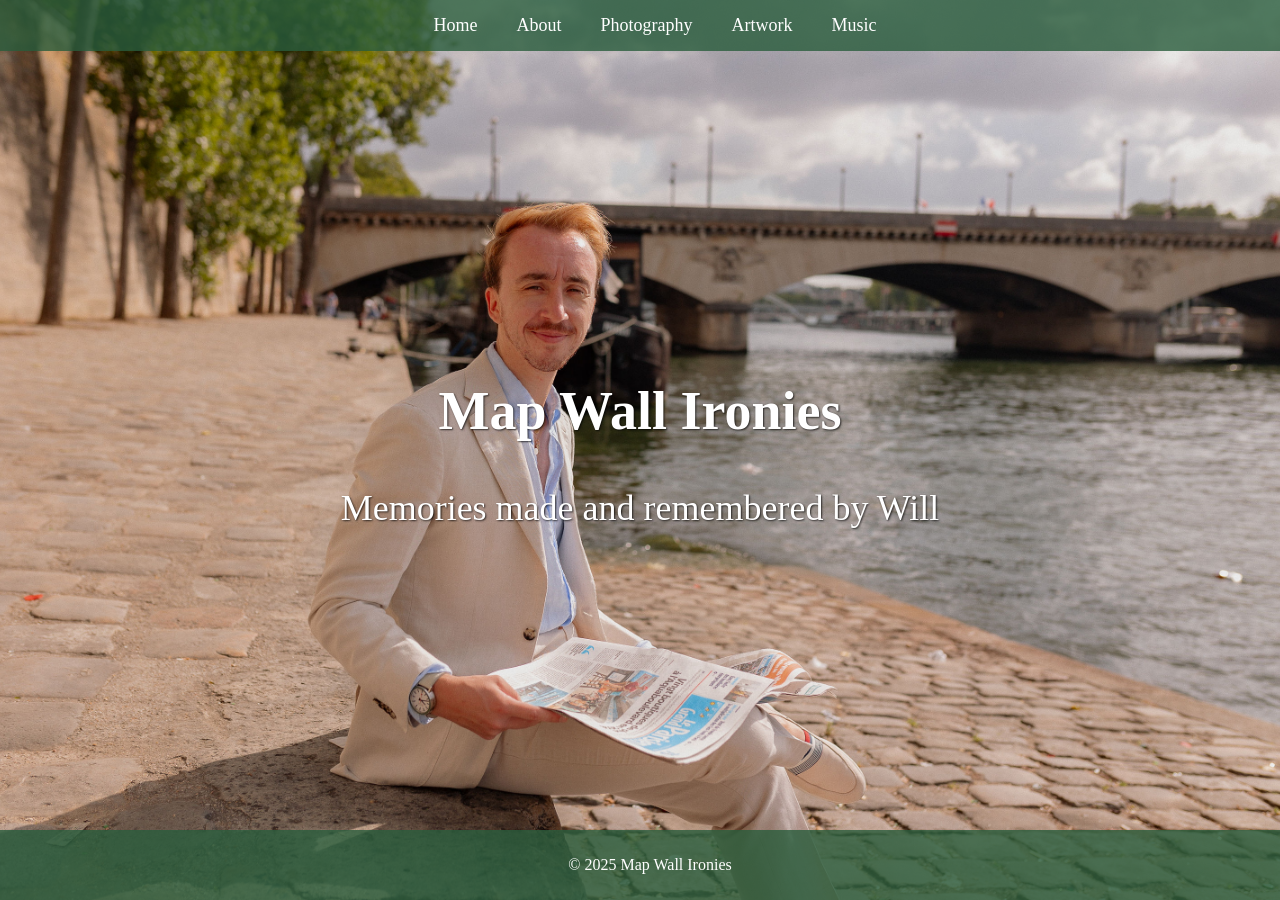
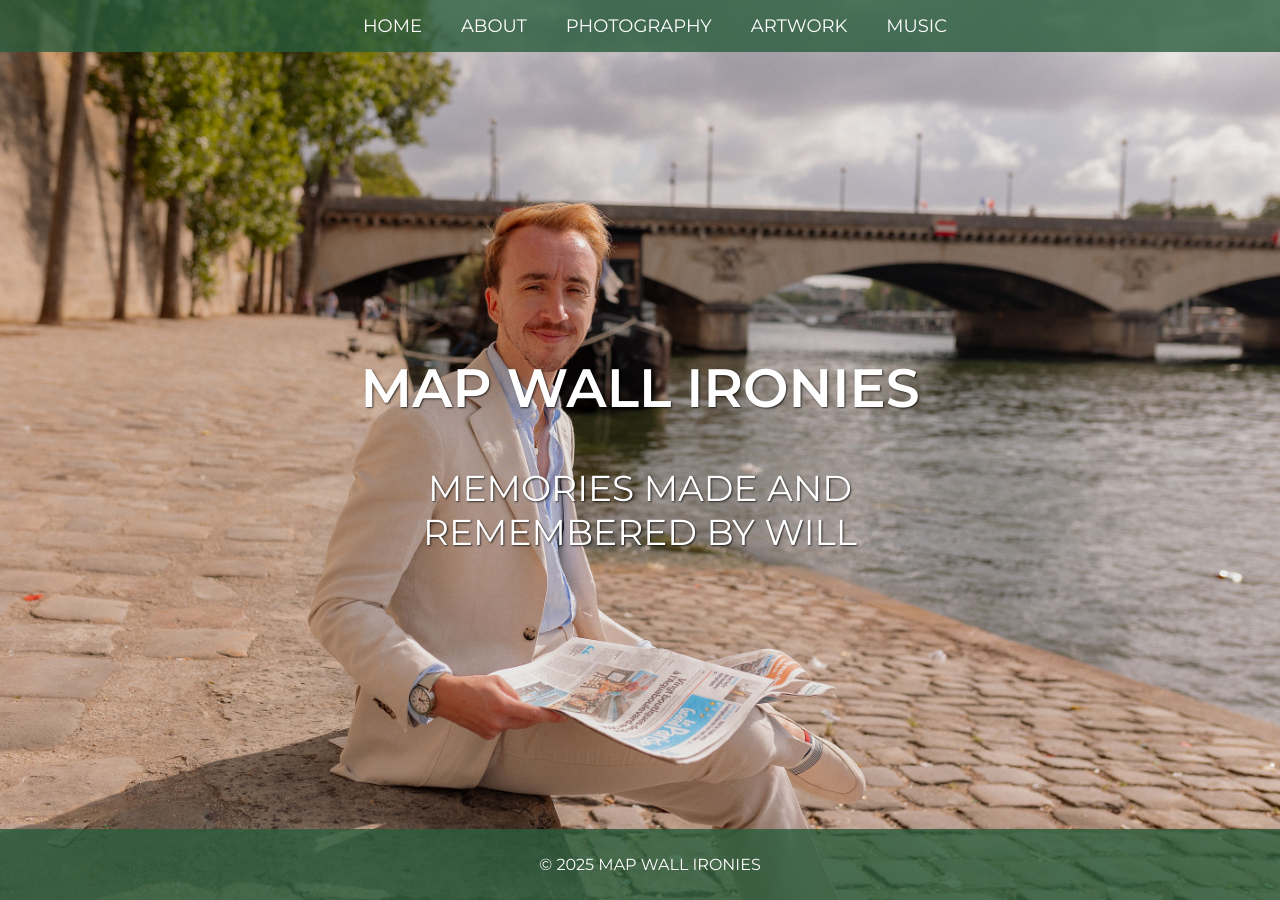
Before and after one commit to mapwallironies/mapwallironies.github.io, a Jekyll site: the page built from index.md, in a window 1280 px wide. Built offline with Jekyll 4.4.1, drawn with Linux system fonts in a browser that asks for light colours.

Commit message:
Update custom.css

```diff
--- a/assets/css/custom.css
+++ b/assets/css/custom.css
@@ -1,8 +1,12 @@
+/* Add Montserrat font from Google Fonts */
+@import url('https://fonts.googleapis.com/css2?family=Montserrat:wght@300;400;600&display=swap');
+
 /* Ensure body and html fill the entire screen and remove unnecessary space */
 html, body {
     height: 100%;  /* Ensure the body takes up the full height */
     margin: 0;     /* Remove default margin */
     padding: 0;    /* Remove default padding */
+    font-family: 'Montserrat', sans-serif;  /* Apply Montserrat to body */
 }
 
 /* Hero Section */
@@ -29,8 +33,9 @@
     left: 50%;
     transform: translate(-50%, -50%);
     font-size: 36px;
-    font-family: 'Antic Didone', serif;
+    font-family: 'Montserrat', sans-serif; /* Change to Montserrat */
     text-shadow: 1px 1px 2px rgba(0, 0, 0, 0.7);  /* Adds a subtle black outline */
+    text-transform: uppercase;  /* Make title text uppercase */
 }
 
 /* Navbar Styles */
@@ -45,6 +50,7 @@
     left: 0;
     width: 100%;
     z-index: 1000;
+    font-family: 'Montserrat', sans-serif; /* Apply Montserrat */
 }
 
 /* Navbar Links */
@@ -66,6 +72,8 @@
     font-size: 18px;
     padding: 8px 12px;
     border-radius: 5px;
+    font-family: 'Montserrat', sans-serif; /* Apply Montserrat */
+    text-transform: uppercase;  /* Make navbar links uppercase */
 }
 
 .nav-links a:hover {
@@ -83,6 +91,8 @@
     background-color: rgba(42, 93, 61, 0.8); /* Semi-transparent background */
     color: white;
     text-align: center;
+    font-family: 'Montserrat', sans-serif; /* Apply Montserrat */
+    text-transform: uppercase;  /* Make footer text uppercase */
 }
 
 .site-title {
```
